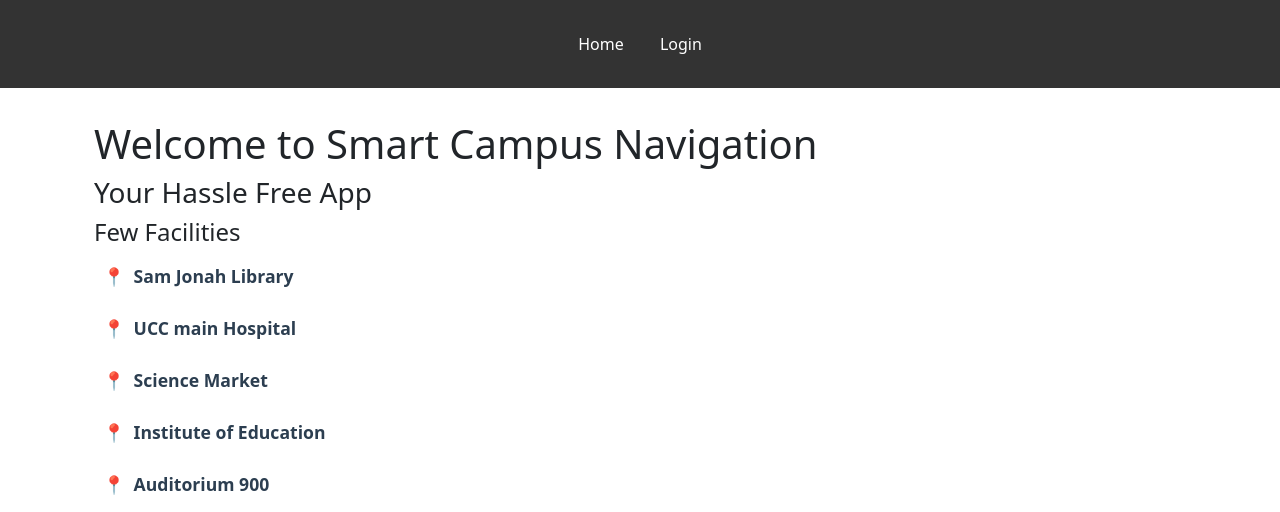
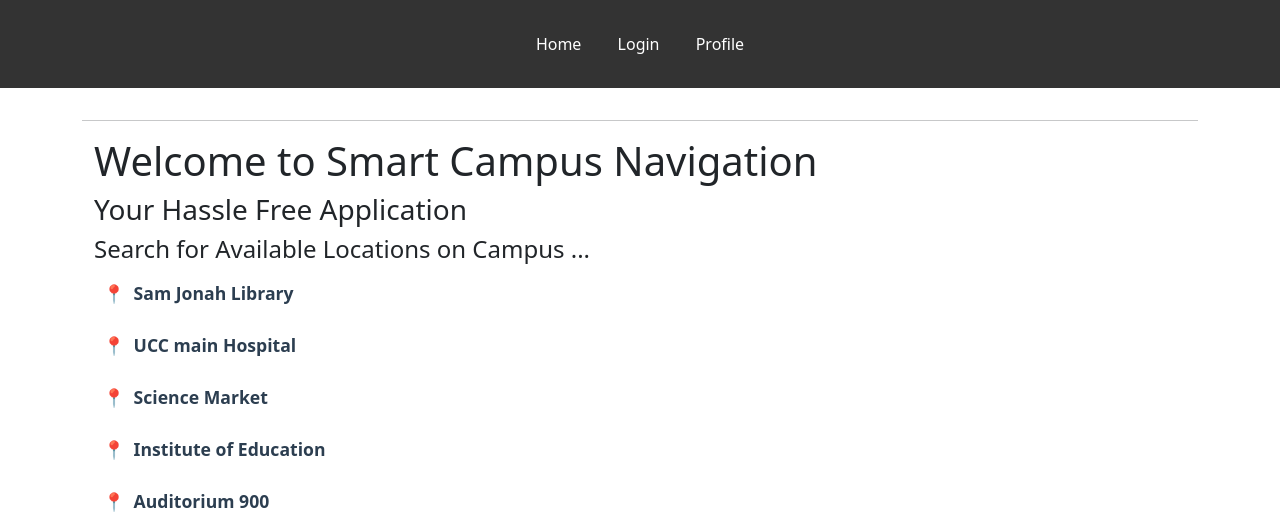
Before and after one commit to AyambaSumaila/project-AI-campus-navigation-system, a Flask app: page / in a window 1280 px wide. Shown: the top 512 px of the page. Run offline with Flask 3, Linux system fonts and the light colour scheme.

Commit message:
"Files added"

```diff
--- a/app.py
+++ b/app.py
@@ -38,6 +38,19 @@ def login():
     return render_template('login.html')
 
 
+
+@app.route('/profile', methods=['GET', 'POST'])
+def profile():
+    if request.method == 'POST':
+        username = request.form['username']
+        password = request.form['password']
+        # Dummy authentication
+        if username == "admin" and password == "password":
+            return redirect(url_for('home'))
+    return render_template('profile.html')
+
+
+
 #This is the route for facility on campus
 @app.route('/facility/<name>')
 def facility(name):
--- a/static/styles.css
+++ b/static/styles.css
@@ -12,10 +12,12 @@ header {
     text-align: center;
 }
 
+
 nav a {
     color: #fff;
     margin: 0 1em;
     text-decoration: none;
+
 }
 
 main {
--- a/templates/base.html
+++ b/templates/base.html
@@ -6,19 +6,18 @@
     <title>Smart Campus Navigation</title>
     <link rel="stylesheet" href="{{ url_for('static', filename='styles.css') }}">
     <link rel="stylesheet" href="https://cdn.jsdelivr.net/npm/bootstrap@5.3.3/dist/css/bootstrap.rtl.min.css" integrity="sha384-dpuaG1suU0eT09tx5plTaGMLBsfDLzUCCUXOY2j/LSvXYuG6Bqs43ALlhIqAJVRb" crossorigin="anonymous">
-
 </head>
 <body>
-    <header>
-        <nav>
+    <header class="fixed-top">
+        <nav >
             <a href="{{ url_for('home') }}">Home</a>
             <a href="{{ url_for('login') }}">Login</a>
+            <a href="{{ url_for('profile') }}">Profile</a>
         </nav>
     </header>
     <main class="container">
         {% block content %}{% endblock %}
     </main>
-
     <footer>
         <div class="footer-container">
             <div class="footer-section">
@@ -36,7 +35,6 @@
             </div>
             <div class="footer-section">
                 <h3>Build by Ayamba Sumaila</h3>
-
                 <h3>Contact Us</h3>
                 <p>Email: support@uccsmartnav.com</p>
                 <p>Phone: +233 24 123 4567</p>
--- a/templates/facility.html
+++ b/templates/facility.html
@@ -1,7 +1,7 @@
 {% extends "base.html" %}
 
 {% block content %}
-<h1>{{ facility.name }}</h1>
-<p>{{ facility.info }}</p>
+    <h1>{{ facility.name }}</h1>
+    <p>{{ facility.info }}</p>
 <a href="{{ url_for('home') }}">Back to Home</a>
 {% endblock %}
--- a/templates/home.html
+++ b/templates/home.html
@@ -1,12 +1,14 @@
 {% extends "base.html" %}
 
 {% block content %}
-<div class="container">
-<h1>Welcome to Smart Campus Navigation </h1>
-
-<h3>Your Hassle Free App</h3>
-
-<h4>Few Facilities</h4>
+    <br>
+    <br>
+    <br>
+    <hr>
+    <div class="container">
+    <h1>Welcome to Smart Campus Navigation </h1>
+    <h3>Your Hassle Free Application</h3>
+    <h4>Search for Available Locations on Campus ... </h4>
 <ul class="facilities-list" style="list-style-type: none;">
     {% for facility in facilities %}
     <li class="facility-item"><a class="facility-link" href="{{ url_for('facility', name=facility.name) }}">{{ facility.name }}</a></li>
@@ -14,6 +16,11 @@
 </ul>
 
 </div>
-<p><iframe src="https://www.google.com/maps/embed?pb=!1m18!1m12!1m3!1d3973.919362315415!2d-1.2935693265807848!3d5.11669729486036!2m3!1f0!2f0!3f0!3m2!1i1024!2i768!4f13.1!3m3!1m2!1s0xfddf9348ffeba9f%3A0x55ab185bf1eabb4d!2sSam%20Jonah%20Library!5e0!3m2!1sen!2sgh!4v1722139394469!5m2!1sen!2sgh" width="1010" height="600" style="border:0;" allowfullscreen="" loading="lazy" referrerpolicy="no-referrer-when-downgrade"></iframe></p>
+<p><iframe src="https://www.google.com/maps/embed?pb=!1m18!1m12!1m3!1d3973.919362315415!2d-1.2935693265807848!3d5.
+    11669729486036!2m3!1f0!2f0!3f0!3m2!1i1024!2i768!4f13.1!3m3!1m2!1s0xfddf9348ffeba9f%3A0x55ab185bf1eabb4d!2sSam%20Jonah%
+    20Library!5e0!3m2!1sen!2sgh!4v1722139394469!5m2!1sen!2sgh" width="1010" height="600" style="border:0;" allowfullscreen=""
+    loading="lazy" referrerpolicy="no-referrer-when-downgrade"></iframe></p>
+
+
 
 {% endblock %}
```
Also changed, not shown: templates/login.html (+8 -1 lines), templates/profile.html (added, +16 -0 lines), Images-2/home.png (added).
